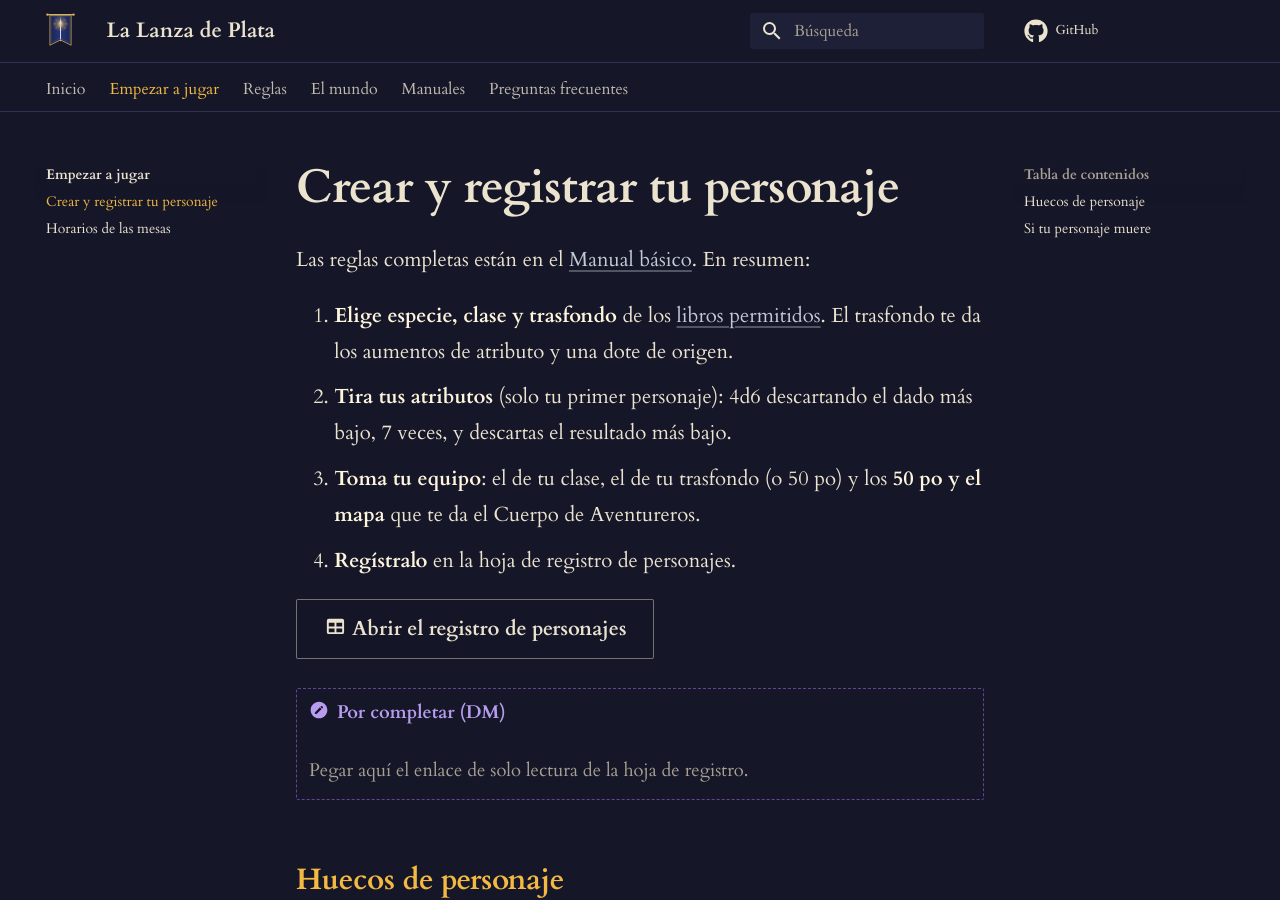
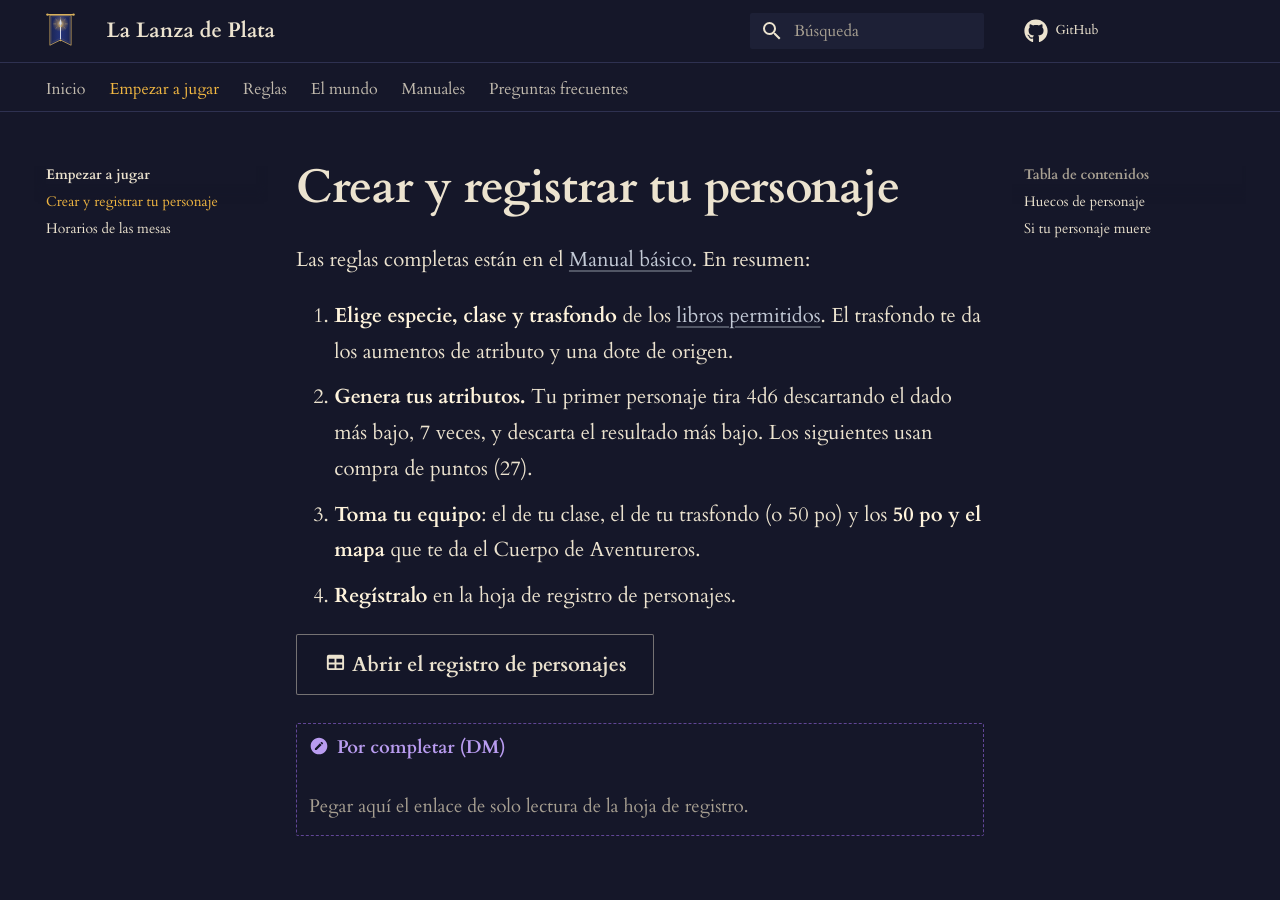
Before and after one commit to MagicFlee-hue/lanza-de-plata, an MkDocs documentation site: the page built from docs/empezar/personaje.md, in a window 1280 px wide and 900 px high. Built offline with MkDocs 1.6.1 and Material for MkDocs 9.7.7, drawn with Linux system fonts in a browser that asks for light colours; comment, search, counter and statistics services are not loaded.

Commit message:
Update personaje.md

```diff
--- a/docs/empezar/personaje.md
+++ b/docs/empezar/personaje.md
@@ -3,7 +3,7 @@
 Las reglas completas están en el [Manual básico](../documentos/manual-basico.md). En resumen:
 
 1. **Elige especie, clase y trasfondo** de los [libros permitidos](../documentos/manual-basico.md#1-libros-permitidos). El trasfondo te da los aumentos de atributo y una dote de origen.
-2. **Tira tus atributos** (solo tu primer personaje): 4d6 descartando el dado más bajo, 7 veces, y descartas el resultado más bajo.
+2. **Genera tus atributos.** Tu primer personaje tira 4d6 descartando el dado más bajo, 7 veces, y descarta el resultado más bajo. Los siguientes usan compra de puntos (27).
 3. **Toma tu equipo**: el de tu clase, el de tu trasfondo (o 50 po) y los **50 po y el mapa** que te da el Cuerpo de Aventureros.
 4. **Regístralo** en la hoja de registro de personajes.
 
```
